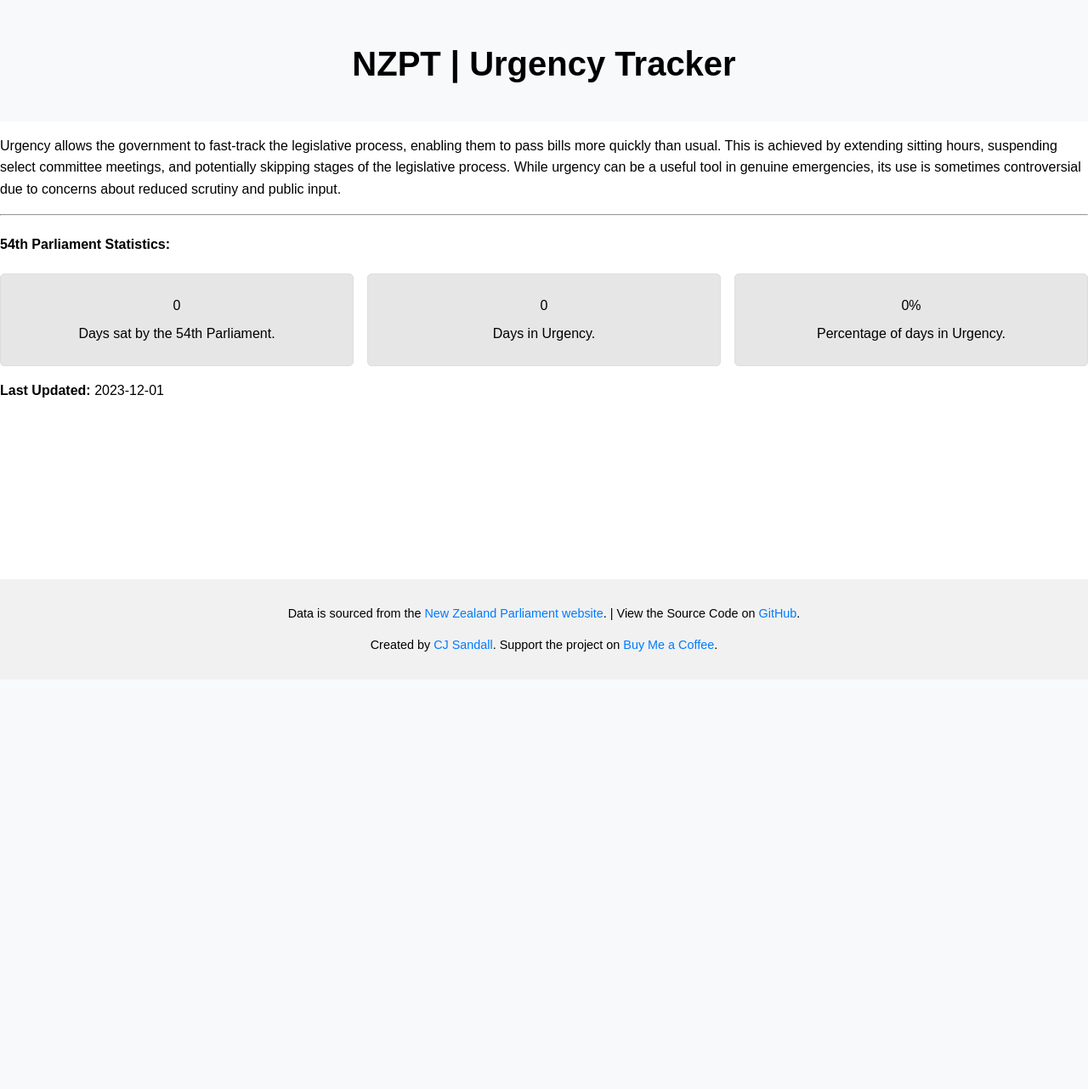
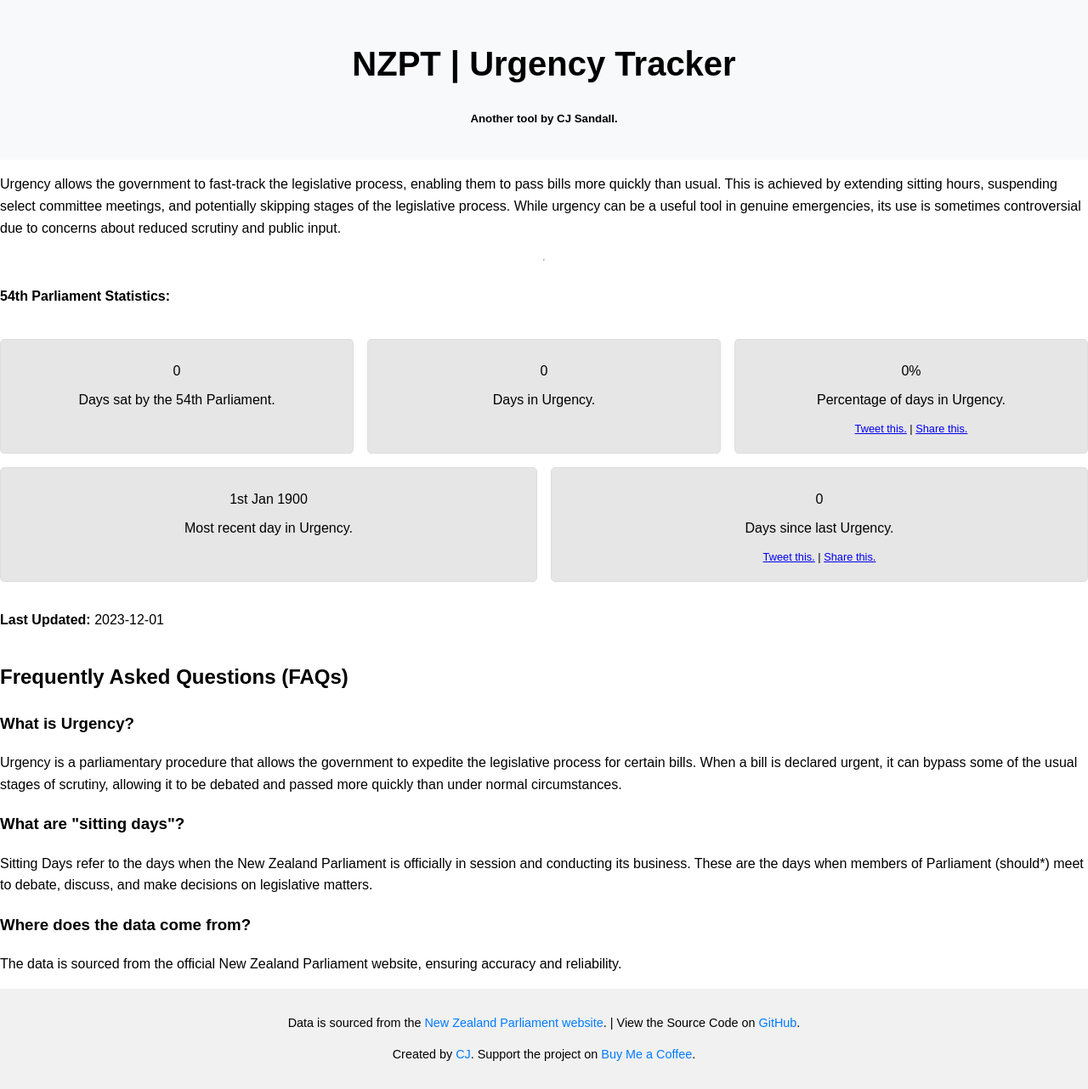
Before and after one commit to ItsHammy/nzpt-urgency, a PHP site: page / in a window 1280 px wide. Shown: the whole page at 85% size. Before the commit the page ends 767 px from the top, so only its background shows below. Run offline with PHP 8.4, Linux system fonts and the light colour scheme; some libraries are stand-ins or nearby versions.

Commit message:
Added more content to website, includes FAQs and sharable links (drafts)

```diff
--- a/web/assets/style.css
+++ b/web/assets/style.css
@@ -17,6 +17,29 @@ footer {
     position: fixed;
     bottom: 0;
     width: 100%;
+}
+
+html, body {
+    height: 100%;
+}
+
+body {
+    display: flex;
+    flex-direction: column;
+    min-height: 100vh;
+}
+
+
+main, .content, .container {
+    flex: 1 0 auto;
+}
+
+
+footer {
+    position: static;
+    bottom: auto;
+    width: 100%;
+    margin-top: auto;
 }
 footer a {
     color: #007bff;
--- a/web/index.html
+++ b/web/index.html
@@ -3,7 +3,7 @@
 <head>
     <meta charset="UTF-8">
     <meta name="viewport" content="width=device-width, initial-scale=1.0">
-    <title>Urgency Statistics - NZPT by CJ</title>
+    <title>Urgency Statistics - NZPT</title>
     <link rel="stylesheet" href="https://cdnjs.cloudflare.com/ajax/libs/font-awesome/6.0.0-beta3/css/all.min.css">
     <link rel="stylesheet" href="https://cdnjs.cloudflare.com/ajax/libs/animate.css/4.1.1/animate.min.css">
     <link rel="stylesheet" href="https://cdnjs.cloudflare.com/ajax/libs/normalize/8.0.1/normalize.min.css">
@@ -17,6 +17,7 @@
 <body>
     <header>
         <h1>NZPT | Urgency Tracker</h1>
+        <h5>Another tool by CJ Sandall.</h5>
     </header>
     <p>Urgency allows the government to fast-track the legislative process, enabling them to pass bills more quickly than usual. This is achieved by extending sitting hours, suspending select committee meetings, and potentially skipping stages of the legislative process. While urgency can be a useful tool in genuine emergencies, its use is sometimes controversial due to concerns about reduced scrutiny and public input. </p>
     <hr>
@@ -33,12 +34,33 @@
         <div class="statistics-box" id="percent-urgency">
             <p><span id="num-percent-urgency">0</span>%</p>
             <p>Percentage of days in Urgency.</p>
+            <small><a target="_blank" href="https://twitter.com/intent/tweet?text=Did%20you%20know%20that%200%25%20of%20the%2054th%20New%20Zealand%20Parliament%20sitting%20days%20has%20been%20in%20urgency%3F&url=https%3A%2F%2Fnzpt.cjs.nz%2F">Tweet this.</a> | <a href="sharelink">Share this.</a></small>
+        </div>
+        <div class="statistics-box" id="percent-urgency">
+            <p><span id="last-day-urgent">1st Jan 1900</span></p>
+            <p>Most recent day in Urgency.</p>
+        </div>
+        <div class="statistics-box" id="percent-urgency">
+            <p><span id="days-since-urgency">0</span></p>
+            <p>Days since last Urgency.</p>
+            <small><a target="_blank" href="https://twitter.com/intent/tweet?text=There%20has%20been%200%20days%20since%20the%20NZ%20Government%20has%20been%20in%20Urgency!&url=https%3A%2F%2Fnzpt.cjs.nz%2Furgency">Tweet this.</a> | <a href="sharelink">Share this.</a></small>
         </div>
     </div>
     <p><strong>Last Updated:</strong> <span id="last-updated">2023-12-01</span></p>
+    <section id="faqs">
+        <h2>Frequently Asked Questions (FAQs)</h2>
+        <h3>What is Urgency?</h3>
+        <p>Urgency is a parliamentary procedure that allows the government to expedite the legislative process for certain bills. When a bill is declared urgent, it can bypass some of the usual stages of scrutiny, allowing it to be debated and passed more quickly than under normal circumstances.</p>
+
+        <h3>What are "sitting days"?</h3>
+        <p>Sitting Days refer to the days when the New Zealand Parliament is officially in session and conducting its business. These are the days when members of Parliament (should*) meet to debate, discuss, and make decisions on legislative matters.</p>
+
+        <h3>Where does the data come from?</h3>
+        <p>The data is sourced from the official New Zealand Parliament website, ensuring accuracy and reliability.</p>
+    </section>
     <footer>
         <p>Data is sourced from the <a href="https://www.parliament.nz/en" target="_blank">New Zealand Parliament website</a>. | View the Source Code on <a href="https://github.com/itshammy/nzpt-urgency">GitHub</a>.</p>
-        <p>Created by <a href="https://cjs.nz">CJ Sandall</a>. Support the project on <a href="https://buymeacoffee.com/hammy">Buy Me a Coffee</a>.</p>
+        <p>Created by <a href="https://cjs.nz">CJ</a>. Support the project on <a href="https://buymeacoffee.com/hammy">Buy Me a Coffee</a>.</p>
     </footer>
 </body>
 <script data-name="BMC-Widget" data-cfasync="false" src="https://cdnjs.buymeacoffee.com/1.0.0/widget.prod.min.js" data-id="hammy" data-description="Support me on Buy me a coffee!" data-message="This tool was made by a (very) broke student. Consider buying me a coffee if you find this useful!" data-color="#F471FF" data-position="Right" data-x_margin="18" data-y_margin="18"></script>
```
